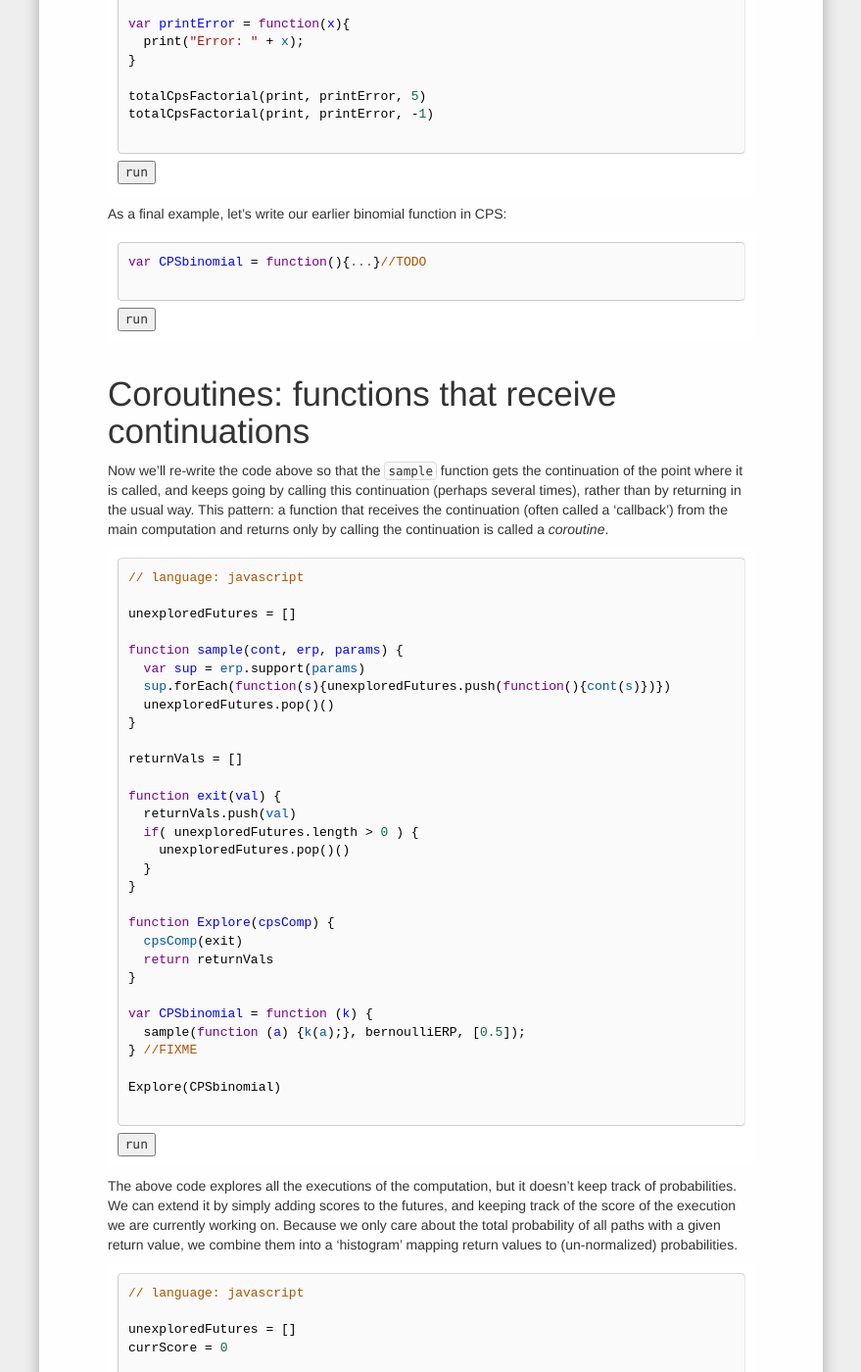
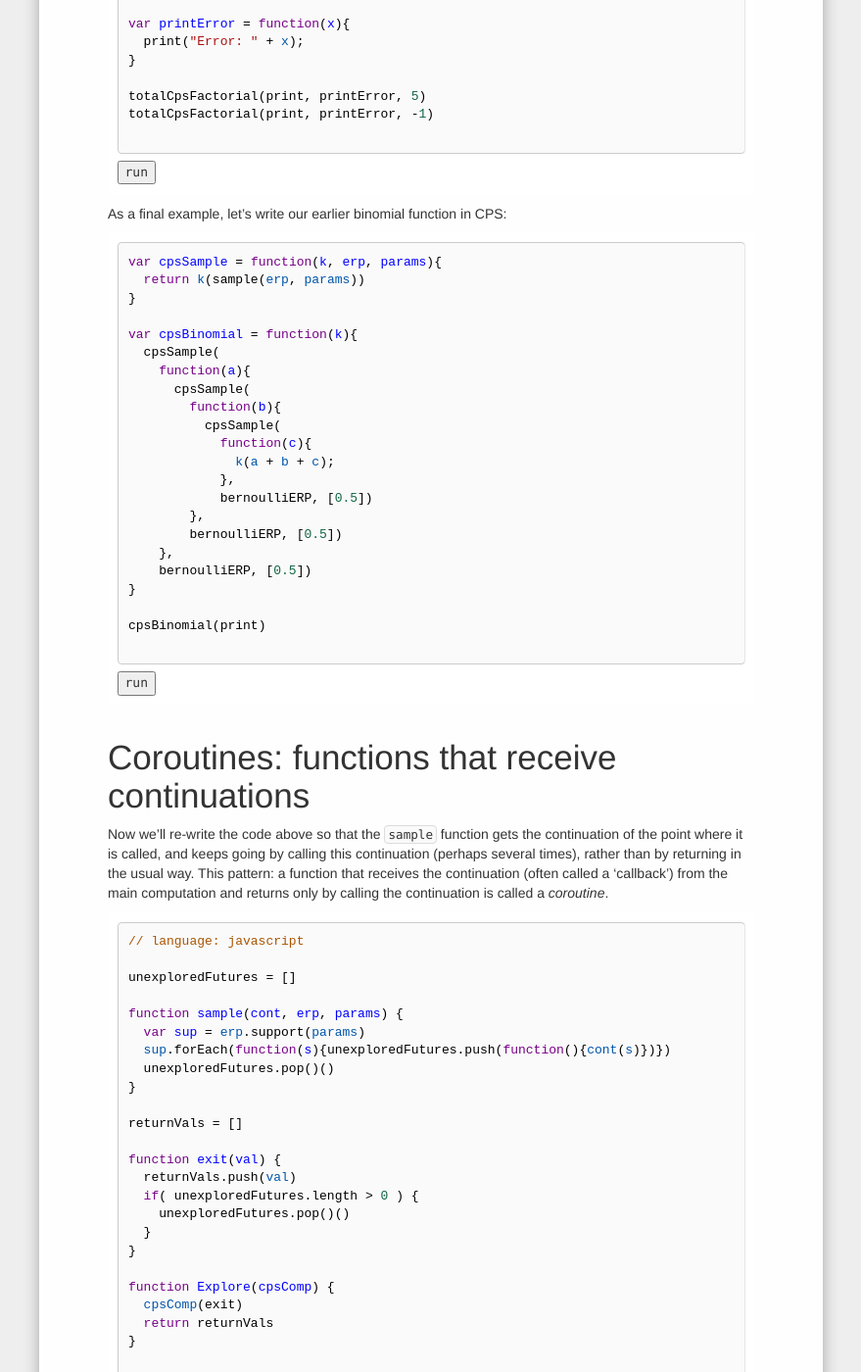
Before and after one commit to probmods/dippl, a Jekyll site: the page built from lectures/03-enumeration.md, in a window 1280 px wide and 1400 px high, scrolled down 4038 px. Shown: the whole window at 98% size, without its empty margins (200-1079 px from the left). Built offline with Jekyll 4.4.1, drawn with Linux system fonts in a browser that asks for light colours; nearby versions of some CDN libraries; library files that are not in the unit come from our copies; a script that is not in the unit is left out; some of the changed text lies outside the part shown.

Commit message:
Add cpsBinomial

```diff
--- a/lectures/03-enumeration.md
+++ b/lectures/03-enumeration.md
@@ -170,7 +170,27 @@ totalCpsFactorial(print, printError, -1)
 As a final example, let's write our earlier binomial function in CPS:
 
 ~~~
-var CPSbinomial = function(){...}//TODO
+var cpsSample = function(k, erp, params){
+  return k(sample(erp, params))
+}
+
+var cpsBinomial = function(k){
+  cpsSample(
+    function(a){
+      cpsSample(
+        function(b){
+          cpsSample(
+            function(c){
+              k(a + b + c);
+            },
+            bernoulliERP, [0.5])
+        },
+        bernoulliERP, [0.5])
+    },
+    bernoulliERP, [0.5])
+}
+
+cpsBinomial(print)
 ~~~
 
 
@@ -203,11 +223,23 @@ function Explore(cpsComp) {
   return returnVals
 }
 
-var CPSbinomial = function (k) {
-  sample(function (a) {k(a);}, bernoulliERP, [0.5]);
-} //FIXME
+function cpsBinomial(k){
+  sample(
+    function(a){
+      sample(
+        function(b){
+          sample(
+            function(c){
+              k(a + b + c);
+            },
+            bernoulliERP, [0.5])
+        },
+        bernoulliERP, [0.5])
+    },
+    bernoulliERP, [0.5])
+}
 
-Explore(CPSbinomial)
+Explore(cpsBinomial)
 ~~~
 
 The above code explores all the executions of the computation, but it doesn't keep track of probabilities. We can extend it by simply adding scores to the futures, and keeping track of the score of the execution we are currently working on. Because we only care about the total probability of all paths with a given return value, we combine them into a 'histogram' mapping return values to (un-normalized) probabilities.
@@ -243,11 +275,7 @@ function ExploreWeighted(cpsComp) {
   return returnHist
 }
 
-var CPSbinomial = function (k) {
-  sample(function (a) {k(a);}, bernoulliERP, [0.5]);
-} //FIXME
-
-ExploreWeighted(CPSbinomial)
+ExploreWeighted(cpsBinomial)
 ~~~
 
 Finally we need to deal with factor statements -- easy because they simply add a number to the current score -- and renormalize the final distribution.
@@ -294,11 +322,7 @@ function Marginalize(cpsComp) {
   return returnHist
 }
 
-var CPSbinomial = function (k) {
-  sample(function (a) {k(a);}, bernoulliERP, [0.5]);
-} //FIXME
-
-Marginalize(CPSbinomial)
+Marginalize(cpsBinomial)
 ~~~
 
 We can now do marginal inference by enumeration of an arbitrary (finite) computation! As long as we're willing to write it in CPS... which can be painful. Fortunately CPS can be done automatically, to relieve the programmer of the burden, while still enabling the coroutine method.
```
Also changed, not shown: other parts of lectures/03-enumeration.md (+4 -4 lines).
